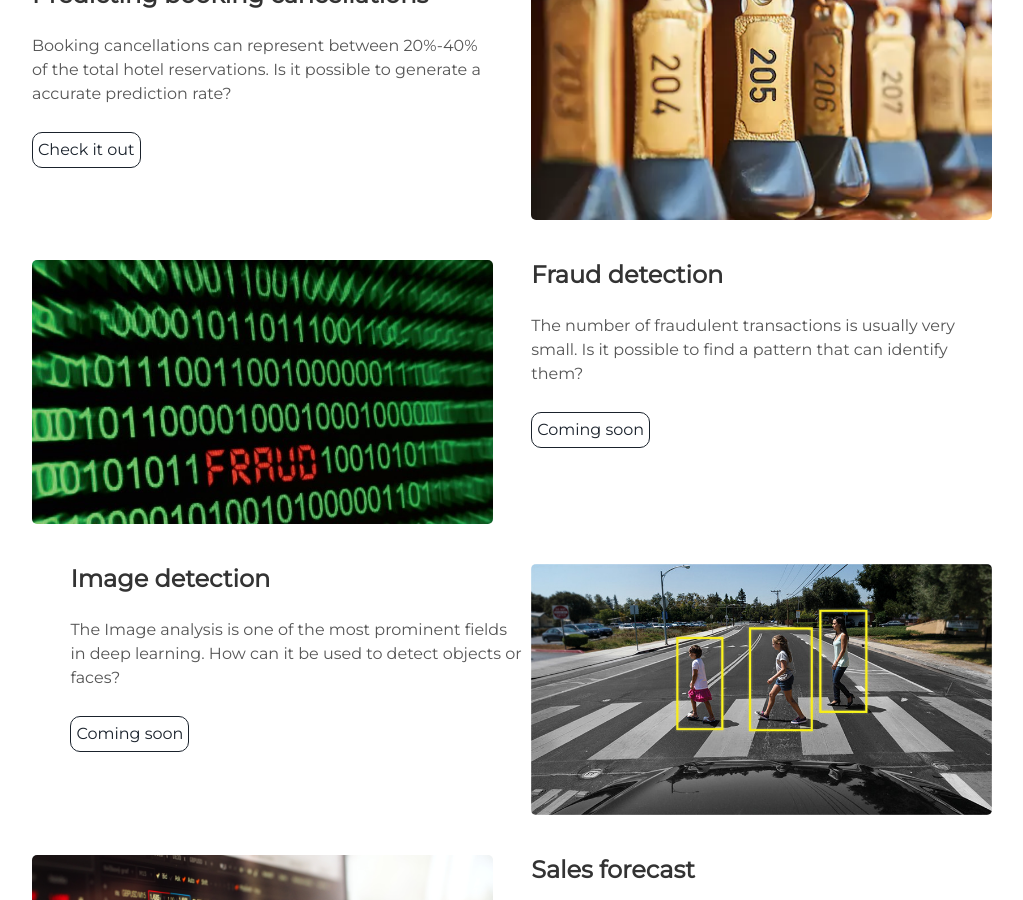
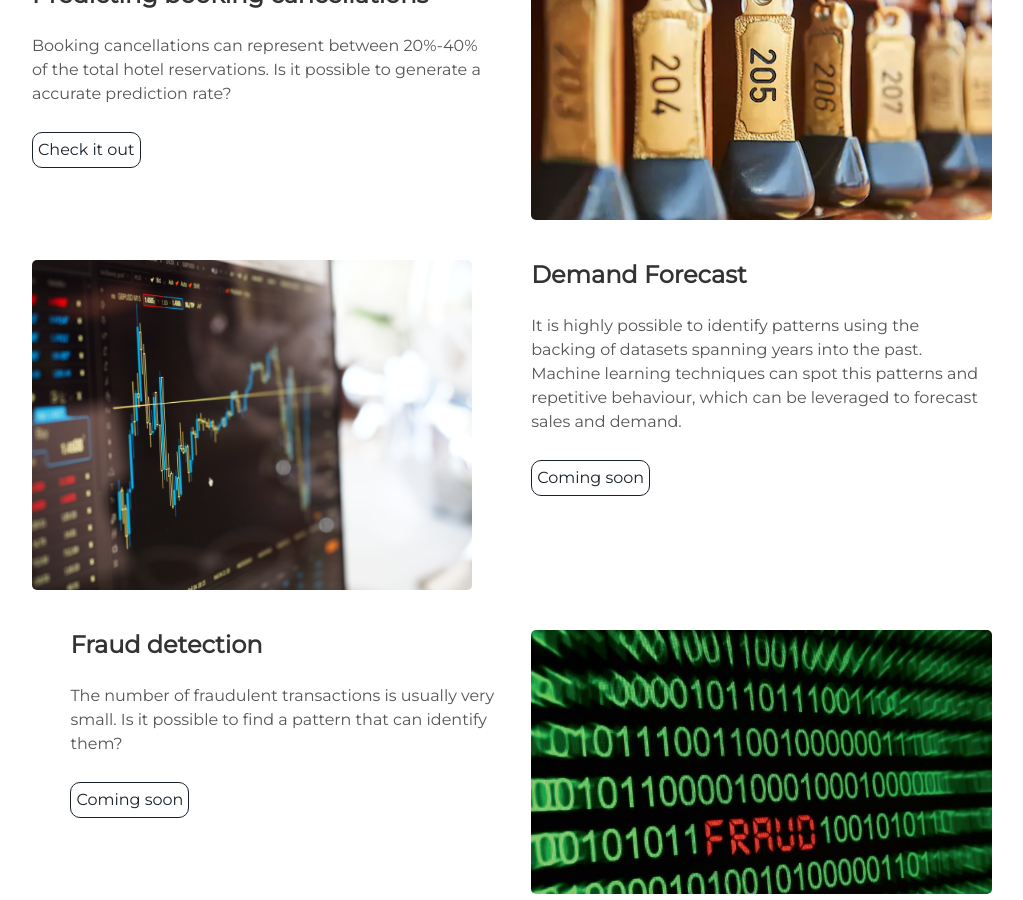
Before and after one commit to alejandromanas/alejandromanas.github.io, a Jekyll site: the page built from index.html, in a window 1280 px wide and 900 px high, scrolled down 1808 px. Shown: the whole window, without its empty margins (128-1151 px from the left). Built offline with Jekyll 4.4.1, drawn with Linux system fonts in a browser that asks for light colours; some of the changed text lies outside the part shown.

Commit message:
Update projects.html

```diff
--- a/_includes/projects.html
+++ b/_includes/projects.html
@@ -16,6 +16,18 @@
 </div>
 <div class="user-projects">
   <div class="images-left">
+    <img alt="sales forecast" src="{{ "/assets/img/sales forecast.jpg" | prepend: site.baseurl }}" width="440" height="100" />
+  </div>
+  <div class="contents-right">
+    <h3> Demand Forecast </h3>
+    <p>It is highly possible to identify patterns using the backing of datasets spanning years into the past.  Machine learning techniques can spot this patterns and repetitive behaviour, which can be leveraged to forecast sales and demand.</p>
+    <ul>
+    </ul>
+    <a class="project-link" href="#">Coming soon</a>
+  </div>
+</div>
+<div class="user-projects">
+  <div class="images-right">
     <img alt="mountains" src="{{ "/assets/img/fraud-detection.jpg" | prepend: site.baseurl }}" />
   </div>
   <div class="contents-right">
@@ -27,26 +39,14 @@
   </div>
 </div>
 <div class="user-projects">
-  <div class="images-right">
+  <div class="images-left">
     <img alt="image detection" src="{{ "/assets/img/image_detection.jpg" | prepend: site.baseurl }}" />
   </div>
   <div class="contents-right">
     <h3> Image detection </h3>
-    <p>The Image analysis is one of the most prominent fields in deep learning. How can it be used to detect objects or faces?</p>
+    <p>The image analysis is one of the most prominent fields in deep learning. How can it be used to detect objects or faces?</p>
     <ul>
     </ul>
     <a class="project-link" href="#">Coming soon</a>
   </div>
 </div>
-<div class="user-projects">
-  <div class="images-left">
-    <img alt="sales forecast" src="{{ "/assets/img/sales forecast.jpg" | prepend: site.baseurl }}" />
-  </div>
-  <div class="contents-right">
-    <h3> Sales forecast </h3>
-    <p>It is highly possible to identify patterns using the backing of datasets spanning years into the past.  Machine learning techniques can spot this patterns and repetitive behaviour, which can be leveraged to forecast sales and demand.</p>
-    <ul>
-    </ul>
-    <a class="project-link" href="#">Coming soon</a>
-  </div>
-</div>
```
